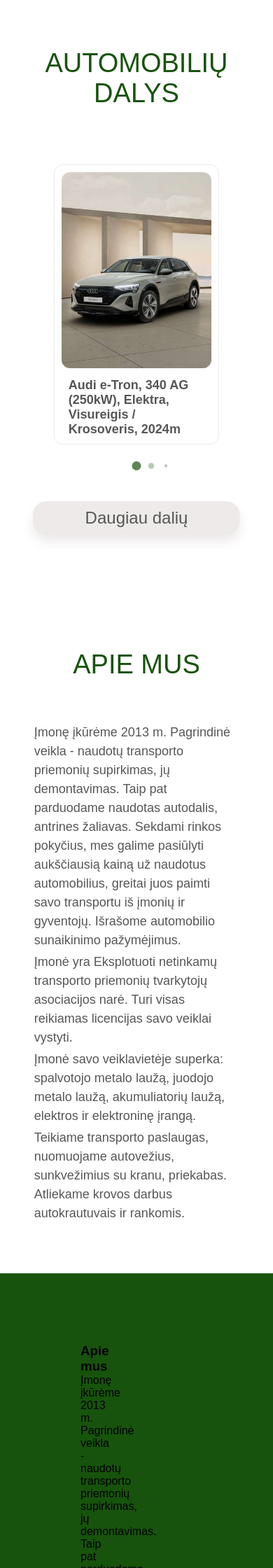
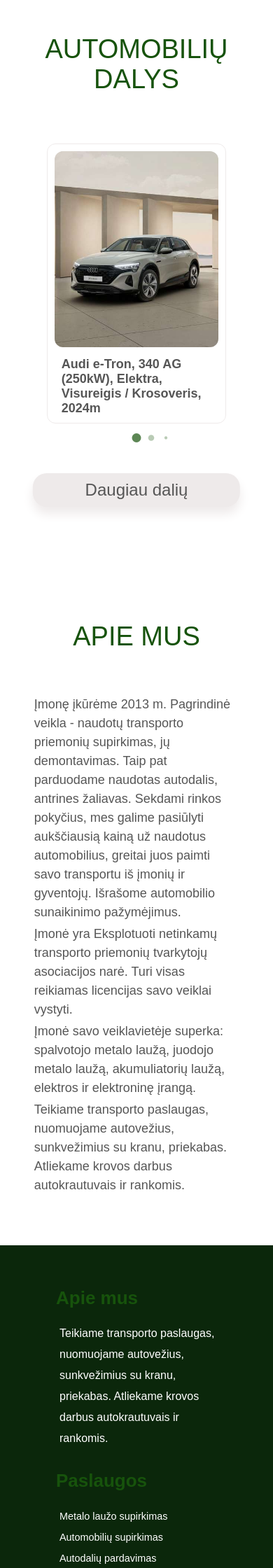
Before and after one commit to saubend/autmeta, a PHP site: page / in a window 390 px wide. Shown: the part 1560-3800 px from the top of the page at 70% size. Run offline with PHP 8.4, Linux system fonts and the light colour scheme.

Commit message:
initial commit

```diff
--- a/index.html
+++ b/index.html
@@ -208,10 +208,7 @@
             <div class="col1">
                 <h3>Apie mus</h3>
                 <p>
-                    Įmonę įkūrėme 2013 m. Pagrindinė veikla - naudotų transporto priemonių supirkimas, jų demontavimas. Taip pat parduodame naudotas autodalis, antrines žaliavas. Sekdami rinkos pokyčius, mes galime pasiūlyti aukščiausią kainą už naudotus automobilius, greitai juos paimti savo transportu iš įmonių ir gyventojų. Išrašome automobilio sunaikinimo pažymėjimus.
-Įmonė yra Eksplotuoti netinkamų transporto priemonių tvarkytojų asociacijos narė. Turi visas reikiamas licencijas savo veiklai vystyti.
-Įmonė savo veiklavietėje superka: spalvotojo metalo laužą, juodojo metalo laužą, akumuliatorių laužą, elektros ir elektroninę įrangą.
-Teikiame transporto paslaugas, nuomuojame autovežius, sunkvežimius su kranu, priekabas. Atliekame krovos darbus autokrautuvais ir rankomis.
+                    Teikiame transporto paslaugas, nuomuojame autovežius, sunkvežimius su kranu, priekabas. Atliekame krovos darbus autokrautuvais ir rankomis.
                 </p>
             </div>
             <div class="col2">
--- a/styles.css
+++ b/styles.css
@@ -176,8 +176,8 @@ body {
 
 }
 .card-wrapper{
-    margin: 0 40px 35px;
-    padding: 20px 20px;
+    margin: 0 30px 35px;
+    padding: 10px 10px;
     overflow: hidden;
 }
 .card-list .card-item .card-link {
@@ -235,7 +235,8 @@ body {
 
  .card-wrapper .swiper-slide-button {
     color: var(--color_1);
-    margin-top: -40px;
+   margin-top: -40px;
+
  }
  @media screen and (max-width: 768px){
     .card-wrapper{
@@ -244,6 +245,7 @@ body {
     .card-wrapper .swiper-slide-button{
         display: none;
     }
+
  }
  .button {
     cursor: pointer;
@@ -272,26 +274,90 @@ body {
     box-shadow: 0px 10px 15px var(--color_1);
  }
 
+ #footer{
+    background-color: rgb(11, 39, 11);
+ }
+
  .footer{
+
     display: flex;
-    align-items: center;
-    justify-content: space-between;
+    justify-content:space-between;
     width: 100%;
-    background-color: var(--color_1);
-    padding: 100px;
+    max-width: 900px;
+    padding-top: 50px;
+    padding-bottom: 50px;
+    margin-left: auto;
+   margin-right: auto;
+
+
+ }
+ .footer h3{
+    font-size: 26px;
+    color:var(--color_1);
+    padding-bottom: 20px;
+
+ }
+ .footer p{
+    padding-left: 5px;
+    line-height: 30px;
+    color: var(--color_3);
+ }
+ .footer li{
+    padding-left: 5px;
+    line-height: 30px;
+    color: var(--color_3);
+    font-size: 0.9rem;
  }
  .footer .col1{
-   width: 33.3%;
-   padding-right: 15px;
-   padding-left: 15px;
+   width: 45%;
+   padding-left: 50px;
+   padding-right: 50px;
+   text-align: left;
  }
  .footer .col2{
-    width: 33.3%;
-    padding-right: 15px;
-    padding-left: 15px;
+    width: 27%;
+    list-style-type: circle;
+    padding-left: 50px;
+   padding-right: 20px;
+
+    text-align: left;
   }
   .footer .col3{
-    width: 33.3%;
-    padding-right: 15px;
-    padding-left: 15px;
+    width: 33%;
+    padding-left: 50px;
+   padding-right: 20px;
+
+    text-align: left;
   }
+
+  @media screen and (max-width: 920px){
+    .footer{
+        display: block;
+        padding: 30px;
+        text-align: left;
+
+
+    }
+    .footer .col1 {
+        padding-left: 50px;
+        padding-top: 30px;
+        width: 100%;
+        margin-left: auto;
+        margin-right: auto;
+
+    }
+   .footer .col2 {
+    padding-left: 50px;
+        padding-top: 30px;
+        width: 100%;
+        margin-left: auto;
+        margin-right: auto;
+    }
+    .footer .col3 {
+        padding-left: 50px;
+        padding-top: 30px;
+        width: 100%;
+        margin-left: auto;
+        margin-right: auto;
+    }
+  }
```
